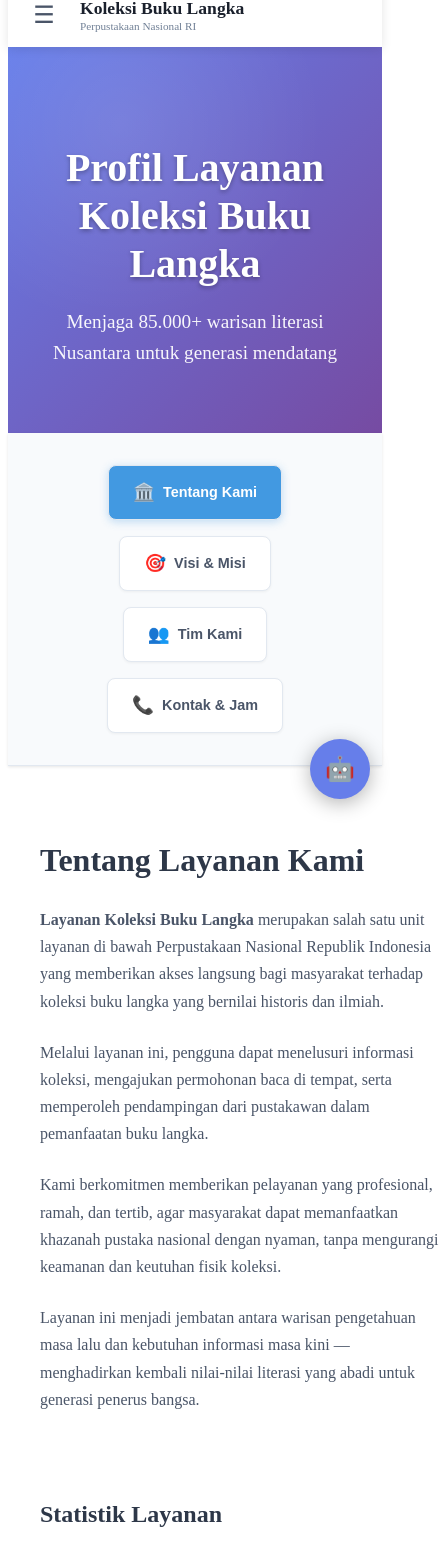
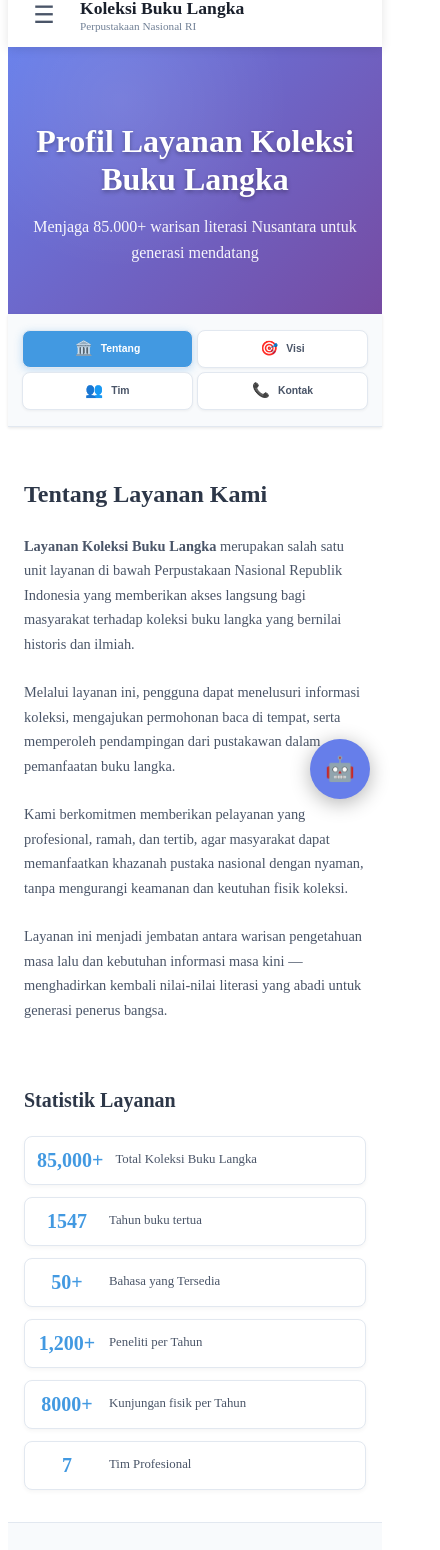
Before and after one commit to aditya-tn/perpustakaan-buku-langka-pusat, a Next.js app: page /profil in a window 390 px wide. Shown: the part 25-1575 px from the top of the page, 440 px wide, since content can reach past the window. Built offline with nearby package versions, Linux system fonts and the light colour scheme.

Commit message:
Enhance profil page with scroll margin and mobile props
Added scroll margin for sticky navigation and updated component props for mobile responsiveness.

```diff
--- a/pages/profil.js
+++ b/pages/profil.js
@@ -1,4 +1,4 @@
-// pages/profil.js - FIXED VERSION
+// pages/profil.js - ADD SCROLL MARGIN
 import { useState, useEffect } from 'react'
 import Head from 'next/head'
 import Layout from '../components/Layout'
@@ -15,31 +15,47 @@ export default function Profil() {
   const [isMobile, setIsMobile] = useState(false)
   const [isClient, setIsClient] = useState(false)
 
-  // FIX: Client-side only code
   useEffect(() => {
     setIsClient(true)
     const checkMobile = () => setIsMobile(window.innerWidth < 768)
     checkMobile()
     window.addEventListener('resize', checkMobile)
-    return () => window.removeEventListener('resize', checkMobile)
+
+    // Add scroll margin for sticky navigation
+    const style = document.createElement('style')
+    style.textContent = `
+      .scroll-margin-target {
+        scroll-margin-top: 80px;
+      }
+      @media (max-width: 768px) {
+        .scroll-margin-target {
+          scroll-margin-top: 70px;
+        }
+      }
+    `
+    document.head.appendChild(style)
+
+    return () => {
+      window.removeEventListener('resize', checkMobile)
+      document.head.removeChild(style)
+    }
   }, [])
 
   const renderTabContent = () => {
     switch (activeTab) {
       case 'tentang':
-        return <TentangKami />
+        return <TentangKami isMobile={isMobile} />
       case 'visi-misi':
-        return <VisiMisi />
+        return <VisiMisi isMobile={isMobile} />
       case 'pegawai':
-        return <TimKami />
+        return <TimKami isMobile={isMobile} />
       case 'kontak':
-        return <KontakJam />
+        return <KontakJam isMobile={isMobile} />
       default:
-        return <TentangKami />
+        return <TentangKami isMobile={isMobile} />
     }
   }
 
-  // FIX: Return early during SSR
   if (!isClient) {
     return (
       <Layout>
@@ -61,10 +77,15 @@ export default function Profil() {
         <meta name="description" content="Profil Layanan Koleksi Buku Langka Perpustakaan Nasional RI - Visi, Misi, Tim, dan Kontak" />
       </Head>
 
-      <HeroProfil />
-      <TabNavigation activeTab={activeTab} setActiveTab={setActiveTab} />
-      {renderTabContent()}
-      <QuickActions />
+      <HeroProfil isMobile={isMobile} />
+      <TabNavigation activeTab={activeTab} setActiveTab={setActiveTab} isMobile={isMobile} />
+
+      {/* Add scroll margin target */}
+      <div className="scroll-margin-target">
+        {renderTabContent()}
+      </div>
+
+      <QuickActions isMobile={isMobile} />
     </Layout>
   )
 }
```
